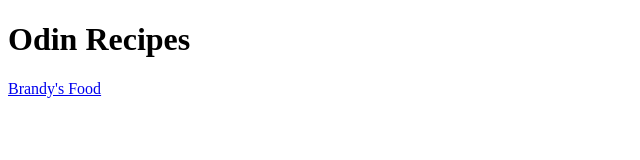
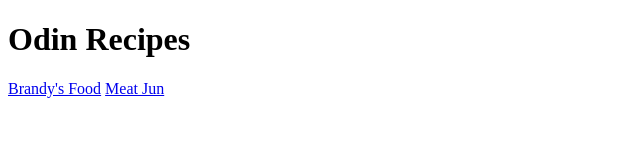
Before and after one commit to thegute/odin-recipes, a plain HTML site: page index.html in a window 1280 px wide. Shown: the full height of the page, 0-640 px from the left. Drawn offline with Linux system fonts and the light colour scheme.

Commit message:
Add files via upload

```diff
--- a/index.html
+++ b/index.html
@@ -4,11 +4,12 @@
     <meta charset="UTF-8">
     <meta http-equiv="X-UA-Compatible" content="IE=edge">
     <meta name="viewport" content="width=device-width, initial-scale=1.0">
-    <title>Document</title>
+    <title>Recipes</title>
 </head>
 <body>
     <h1>Odin Recipes</h1>
     <a href="recipes/brandyfood.html">Brandy's Food</a>
+    <a href="recipes/meatjun.html">Meat Jun</a>
 
 </body>
 </html>
```
